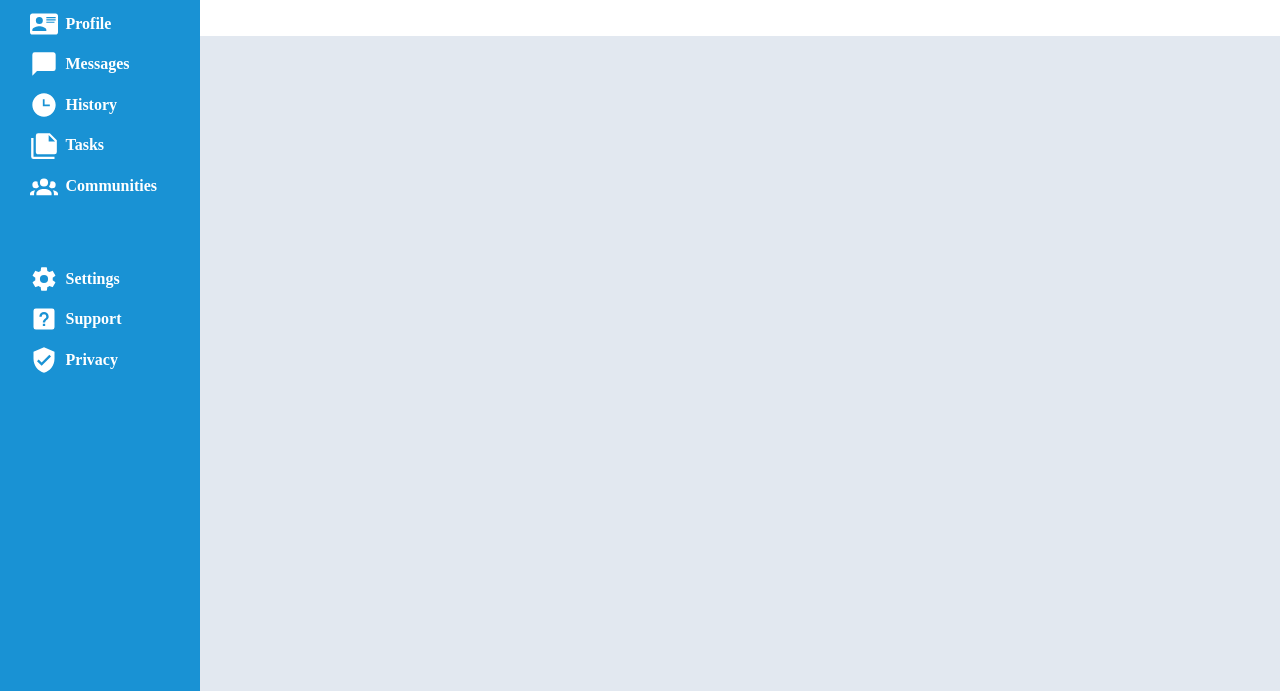
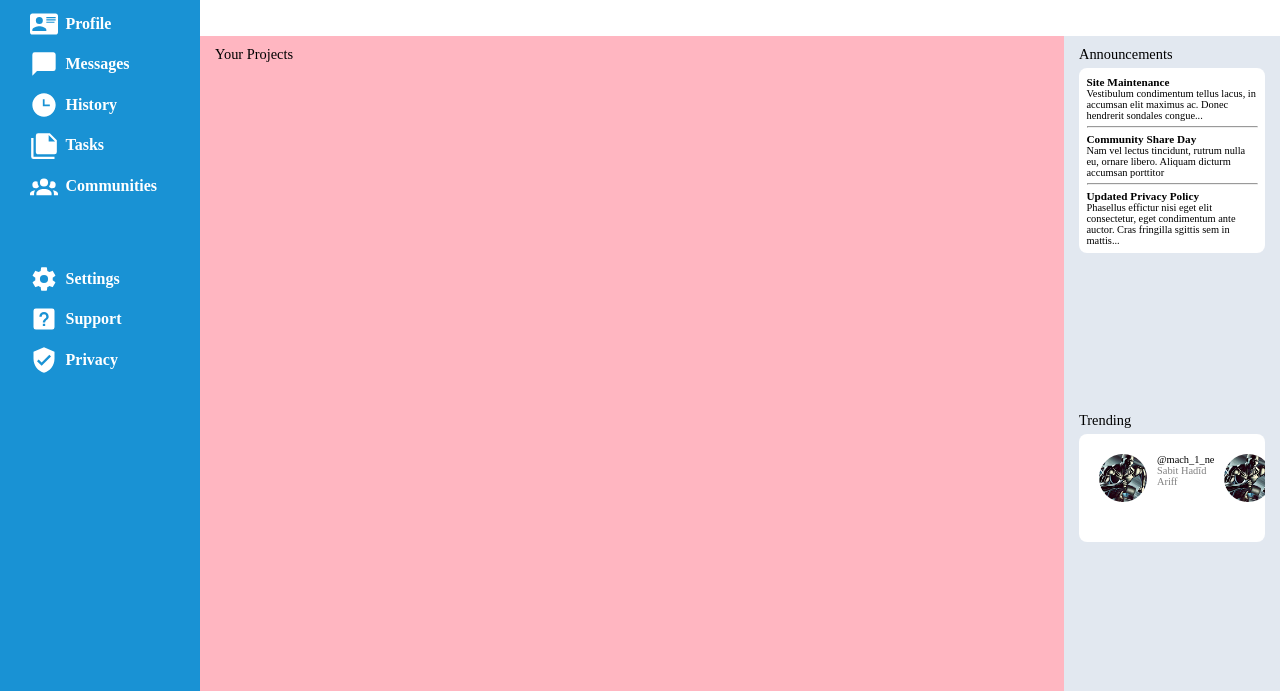
Before and after one commit to mvch1ne/odin-admin-dashboard, a plain HTML site: page index.html in a window 1280 px wide. Shown: the part 109-800 px from the top of the page. Drawn offline with Linux system fonts and the light colour scheme; a web font is replaced by a local one.

Commit message:
Announcement and Trending Section complete

```diff
--- a/index.html
+++ b/index.html
@@ -97,7 +97,72 @@
         </header>
 
         <section class="section">
+            <div class="projects-section">
+                <div class="section-title"> Your Projects</div>
+                <div class="project-card">
 
+                </div>
+            </div>
+
+            <div class="announcements-and-trending-section">
+                <div class="announcements">
+                    <div class="section-title"> Announcements </div>
+                    <div class="announcements-container">
+                        <div class="announce">
+                            <div class="announce-heading"> Site Maintenance </div>
+                            <div class="announce-content">
+                                Vestibulum condimentum tellus lacus, in accumsan elit
+                                maximus ac. Donec hendrerit sondales congue...
+                            </div>
+                        </div>
+
+                        <hr>
+
+                        <div class="announce">
+                            <div class="announce-heading"> Community Share Day </div>
+                            <div class="announce-content">
+                                Nam vel lectus tincidunt, rutrum nulla eu, ornare libero.
+                                Aliquam dicturm accumsan porttitor
+                            </div>
+                        </div>
+
+                        <hr>
+
+                        <div class="announce">
+                            <div class="announce-heading"> Updated Privacy Policy </div>
+                            <div class="announce-content">
+                                Phasellus effictur nisi eget elit consectetur, eget
+                                condimentum ante auctor. Cras fringilla sgittis sem in mattis...
+                            </div>
+                        </div>
+
+                    </div>
+                </div>
+                <div class="trending">
+                    <div class="section-title"> Trending </div>
+                    <div class="trending-container">
+
+                        <div class="trend">
+                            <img class="trending-img" src="assets/mach_1_ne.jpg" alt="">
+                            <div class="text-section">
+                                <div class="tag">@mach_1_ne</div>
+                                <div class="name">Sabit Had<span>&imacr;</span>d Ariff</div>
+                            </div>
+
+
+
+                            <div class="trend">
+                                <img class="trending-img" src="assets/mach_1_ne.jpg" alt="">
+                                <div class="text-section">
+                                    <div class="tag">@mach_1_ne</div>
+                                    <div class="name">Sabit Had<span>&imacr;</span>d Ariff</div>
+                                </div>
+                            </div>
+
+                        </div>
+                    </div>
+                </div>
+            </div>
         </section>
     </main>
 
--- a/style.css
+++ b/style.css
@@ -59,7 +59,7 @@ header.header{
     height: 145px;
     width: calc(100vw - 200px);
     display: flex;
-    box-shadow: 25px 20px black;
+    box-shadow: 5px 5px black;
     padding: 20px 20px 10px 20px;
     flex-direction: column;
 }
@@ -148,4 +148,93 @@ main.main{
 section.section{
     height: calc(100vh - 145px);
     background-color: #E2E8F0;
+    display: flex;
 }
+
+.projects-section{
+    background-color: lightpink;
+    width: 80%;
+    height: 100%;
+
+    padding: 5px 15px;
+}
+
+.section-title{
+    font-size: 0.9rem;
+    margin-top: 5px;
+    margin-bottom: 5px;
+}
+
+
+.announcements-and-trending-section{
+    width: 20%;
+    height: 100%;
+    padding: 5px 15px;
+    display: flex;
+    flex-direction: column;
+    gap: 15px;
+}
+
+.announcements{
+    height: 55%;
+    margin-bottom: 10px;
+}
+
+.announcements-container{
+    background-color: white;
+    padding: 7.5px;
+    border-radius: 8px;
+}
+
+.announcements-container hr{
+    margin-top: 5px;
+    margin-bottom: 5px;
+}
+
+.announce{
+    display: flex;
+    flex-direction: column;
+}
+
+.announce-heading{
+    font-size: 0.70rem;
+    font-weight: bold;
+}
+
+.announce-content{
+    font-size: 0.65rem;
+}
+
+.trending{
+    height: 45%;
+}
+
+.trending-container{
+    background-color: white;
+    padding: 20px;
+    border-radius: 8px;
+
+    display: flex;
+    flex-direction: column;
+    gap: 5px;
+    overflow: auto;
+}
+
+.trend{
+    display: flex;
+    gap: 10px;
+    margin-bottom: 10px;
+}
+.trending-img{
+    height: 3rem;
+    border-radius: 50%;
+}
+
+.tag{
+    font-size: 0.65rem;
+}
+
+.name{
+    font-size: 0.65rem;
+    color: gray;
+}
```
Also changed, not shown: 1 other file.
